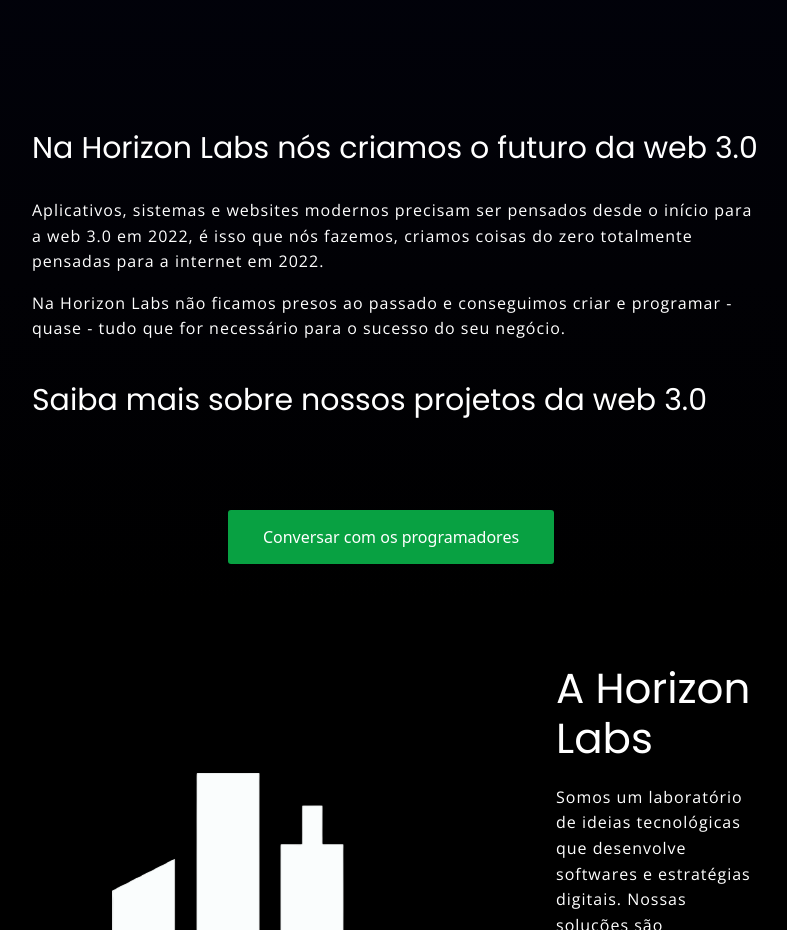
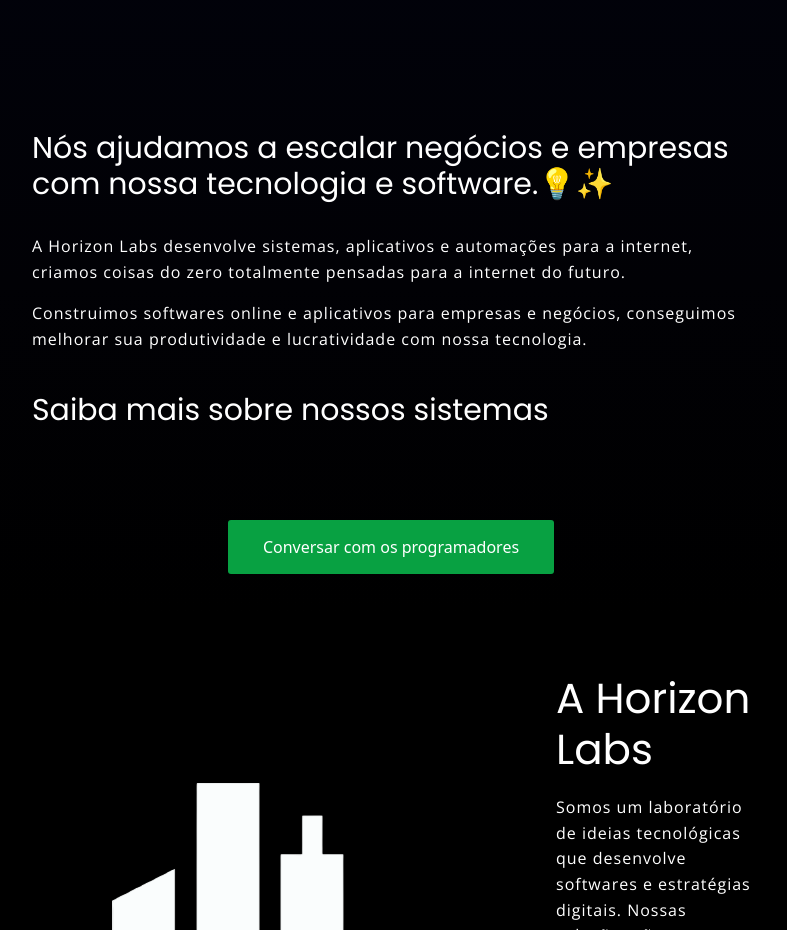
Before and after one commit to IsaqueFranklin/Horizon-Labs, a React (Create React App) app: page / in a window 1280 px wide. Shown: the part 820-1750 px from the top of the page, without its empty margins (244-1031 px from the left). Built offline with nearby package versions, Linux system fonts and the light colour scheme; no server answers.

Commit message:
new version

```diff
--- a/src/components/Home.js
+++ b/src/components/Home.js
@@ -84,13 +84,13 @@
                 <Row style={{marginTop: '120px', marginBottom: '30px'}} className="mar">
                     <Col sm>
                     <br></br>
-                    <h4 className="titulo3" style={{}} align="left">Na Horizon Labs nós criamos o futuro da web 3.0</h4>
+                    <h4 className="titulo3" style={{}} align="left">Nós ajudamos a escalar negócios e empresas com nossa tecnologia e software.💡✨</h4>
                     <br></br>
-                    <p className="paragraph3">Aplicativos, sistemas e websites modernos precisam ser pensados desde o início para a web 3.0 em 2022, é isso que nós fazemos, criamos coisas do zero totalmente pensadas para a internet em 2022.</p>
-                    <p className="paragraph3">Na Horizon Labs não ficamos presos ao passado e conseguimos criar e programar - quase - tudo que for necessário para o sucesso do seu negócio.</p>
+                    <p className="paragraph3">A Horizon Labs desenvolve sistemas, aplicativos e automações para a internet, criamos coisas do zero totalmente pensadas para a internet do futuro.</p>
+                    <p className="paragraph3">Construimos softwares online e aplicativos para empresas e negócios, conseguimos melhorar sua produtividade e lucratividade com nossa tecnologia.</p>
                     <p className="paragraph3"></p>
                     <br></br>
-                    <h4 className="titulo3" style={{}} align="left">Saiba mais sobre nossos projetos da web 3.0</h4>
+                    <h4 className="titulo3" style={{}} align="left">Saiba mais sobre nossos sistemas</h4>
                     <br></br>
                     <a href="https://api.whatsapp.com/send?phone=5531975382592&text=Ol%C3%A1%2C%20quero%20falar%20com%20o%20time%20de%20programadores%20da%20Horizon%20Labs!"><button className="buttonSale2" style={{marginTop: '60px'}}>Conversar com os programadores</button></a>
                     </Col>
```
